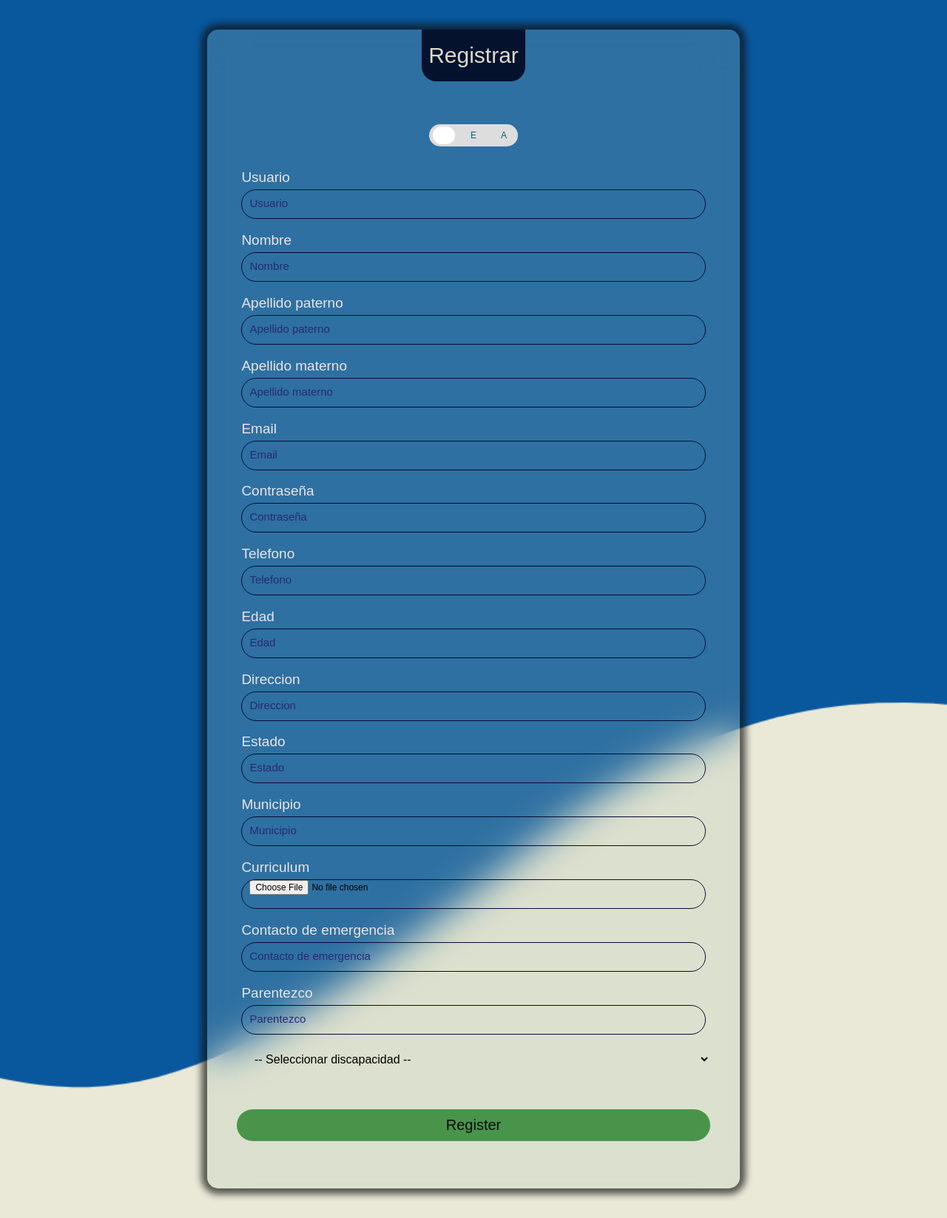
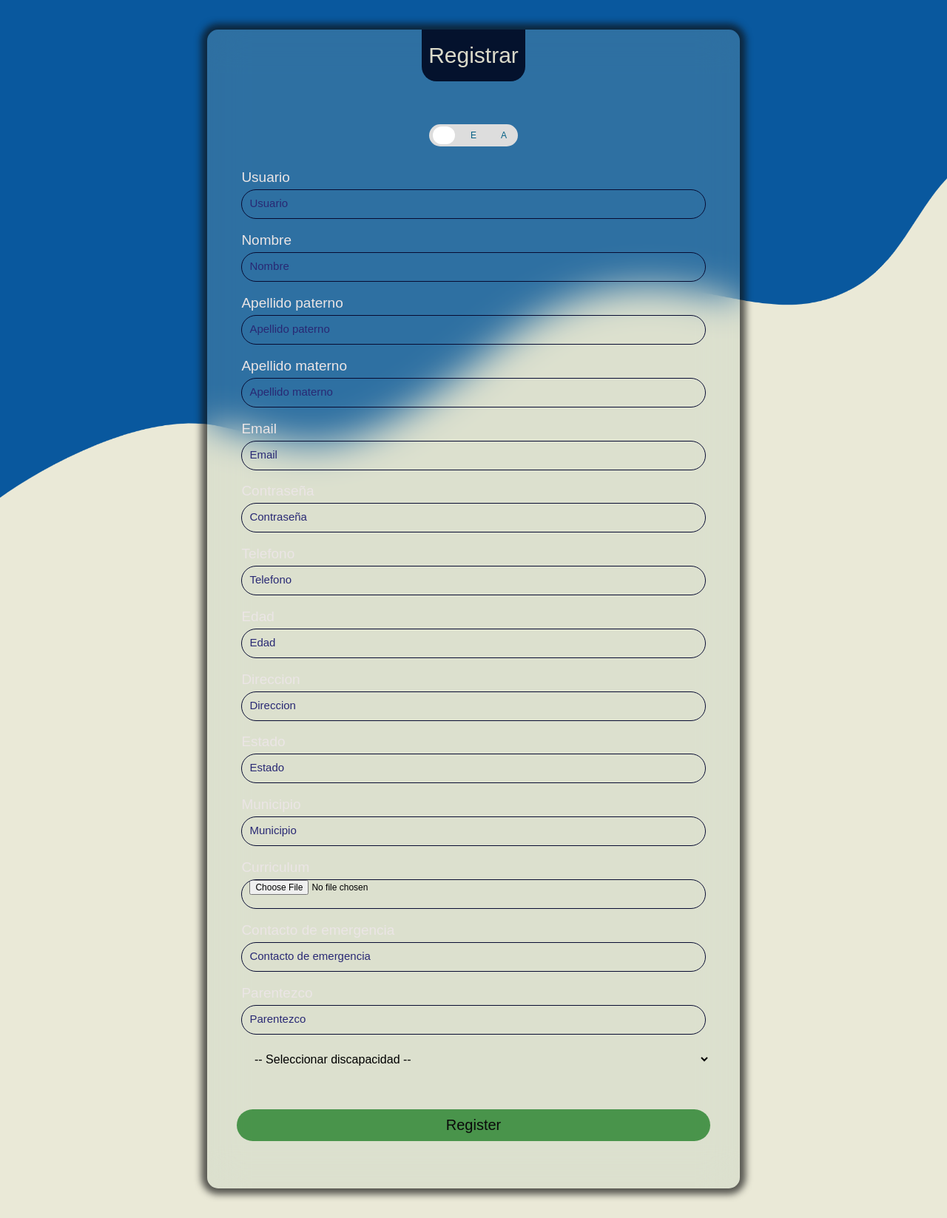
Before and after one commit to apexcsl/csl, a Flask app: page /registerProcess in a window 1280 px wide. Shown: the whole page at 74% size. Run offline with Flask 3, Linux system fonts and the light colour scheme; parts of the project's set-up code (start-up, migrations or seed data) failed here and were passed over.

Commit message:
fixBackgroundImage

```diff
--- a/src/static/css/register.css
+++ b/src/static/css/register.css
@@ -7,15 +7,15 @@
 
 body{
     display: flex;
-    height: 0 auto;
     justify-content: center;
     align-items: center;
     background:#eae9d7 ;
     background-image: url(../img/image.png);
-    background-position: center bottom;
-    background-size: cover;
+    background-position: top;
+    background-size: contain;
     background-repeat: no-repeat;
 }
+
 
 .container{
     min-width: 720px;
```
